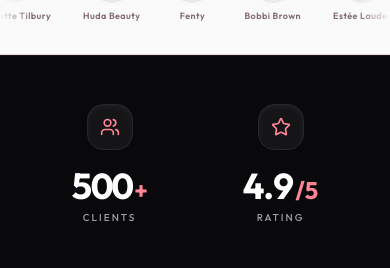
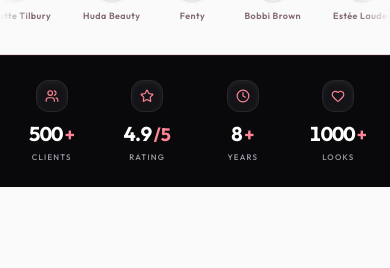
Before and after one commit to Sanjay-rana001/Ruchi_Makeover, a Next.js app: page / in a window 390 px wide. Shown: the part 1289-1557 px from the top of the page. Built offline with nearby package versions, Linux system fonts and the light colour scheme.

Commit message:
Refactor TrustStats for mobile single-line view, fix desktop logo clickability

```diff
--- a/src/components/navigation/Navbar.tsx
+++ b/src/components/navigation/Navbar.tsx
@@ -39,7 +39,7 @@ export default function Navbar() {
         <div className="container mx-auto px-6 w-full flex items-center justify-between">
 
           {/* Logo */}
-          <Link href="/" className="flex flex-col items-start justify-center relative z-[60] mt-2 -ml-3 md:ml-0">
+          <Link href="/" className="flex flex-col items-start justify-center relative z-[100] mt-2 -ml-3 md:ml-0">
             <Image
               src="/media/images/logo3.png"
               alt="Ruchi Makeover"
@@ -51,14 +51,14 @@ export default function Navbar() {
           </Link>
 
           {/* Desktop Center Navigation with Curved White Tab */}
-          <div className="hidden lg:flex absolute left-1/2 -translate-x-1/2 top-0 drop-shadow-sm">
+          <div className="hidden lg:flex absolute left-1/2 -translate-x-1/2 top-0 drop-shadow-sm pointer-events-none">
             {/* Left Sweeping Flare SVG */}
             <svg className="absolute top-0 -left-[99px] w-[100px] h-12 text-white fill-current" viewBox="0 0 100 48" preserveAspectRatio="none">
               <path d="M 0 0 L 100 0 L 100 48 C 70 48 35 0 0 0 Z" />
             </svg>
 
             {/* White Background Block */}
-            <div className="relative z-10 bg-white h-12 px-8 lg:px-14 flex items-center justify-center gap-6 lg:gap-10">
+            <div className="relative z-10 bg-white h-12 px-8 lg:px-14 flex items-center justify-center gap-6 lg:gap-10 pointer-events-auto">
               {siteData.navigation.map((item) => (
                 <Link
                   key={item.name}
--- a/src/components/trust/TrustStats.tsx
+++ b/src/components/trust/TrustStats.tsx
@@ -32,7 +32,7 @@ function CountUp({ from, to, decimals = 0, suffix = "" }: { from: number, to: nu
     <div className="flex items-baseline justify-center">
       <span ref={nodeRef} className="tabular-nums tracking-tight">{from.toFixed(decimals)}</span>
       {suffix && (
-        <span className="text-[#FF8596] text-2xl md:text-3xl ml-0.5 font-bold">
+        <span className="text-[#FF8596] text-lg sm:text-xl md:text-2xl lg:text-3xl ml-0.5 font-bold">
           {suffix}
         </span>
       )}
@@ -55,17 +55,17 @@ export function TrustStats() {
   };
 
   return (
-    <section className="relative py-12 md:py-16 bg-zinc-950 border-t border-zinc-900 overflow-hidden dark-section">
+    <section className="relative py-6 md:py-10 bg-zinc-950 border-t border-zinc-900 overflow-hidden dark-section">
       {/* Subtle background glow effect */}
       <div className="absolute inset-0 bg-[radial-gradient(ellipse_at_top,_var(--tw-gradient-stops))] from-zinc-800/30 via-zinc-950 to-zinc-950 pointer-events-none" />
 
-      <Container className="relative z-10">
+      <Container className="relative z-10 px-2 md:px-6">
         <motion.div
           variants={container}
           initial="hidden"
           whileInView="show"
           viewport={{ once: true, margin: "-10%" }}
-          className="grid grid-cols-2 md:grid-cols-4 gap-y-12 md:gap-y-0 md:divide-x divide-zinc-800/80"
+          className="flex justify-between md:grid md:grid-cols-4 gap-2 md:gap-0 md:divide-x divide-zinc-800/80 w-full"
         >
           {siteData.stats.map((stat, idx) => {
             const Icon = icons[idx] || Heart;
@@ -74,20 +74,20 @@ export function TrustStats() {
               <motion.div
                 key={idx}
                 variants={item}
-                className="flex flex-col items-center justify-center group"
+                className="flex flex-col items-center justify-center group flex-1 md:px-4"
               >
                 {/* Icon Container with subtle hover effect */}
-                <div className="mb-4 p-3 bg-zinc-900/80 rounded-2xl text-[#FF8596] border border-zinc-800 group-hover:bg-zinc-800 transition-colors duration-500 shadow-inner shadow-white/5">
-                  <Icon className="w-5 h-5 md:w-6 md:h-6" />
+                <div className="mb-2 md:mb-4 p-2 md:p-3 bg-zinc-900/80 rounded-xl md:rounded-2xl text-[#FF8596] border border-zinc-800 group-hover:bg-zinc-800 transition-colors duration-500 shadow-inner shadow-white/5">
+                  <Icon className="w-3.5 h-3.5 md:w-5 md:h-5 lg:w-6 lg:h-6" />
                 </div>
 
                 {/* Number */}
-                <div className="text-4xl md:text-5xl font-sans font-bold text-white mb-1">
+                <div className="text-xl sm:text-2xl md:text-3xl lg:text-5xl font-sans font-bold text-white mb-0.5 md:mb-1">
                   <CountUp from={0} to={stat.value} decimals={stat.decimals} suffix={stat.suffix} />
                 </div>
 
                 {/* Label */}
-                <span className="text-[10px] md:text-xs font-sans tracking-[0.2em] uppercase text-zinc-400 font-medium">
+                <span className="text-[8px] md:text-[10px] lg:text-xs font-sans tracking-[0.15em] md:tracking-[0.2em] uppercase text-zinc-400 font-medium text-center">
                   {stat.label}
                 </span>
               </motion.div>
```
